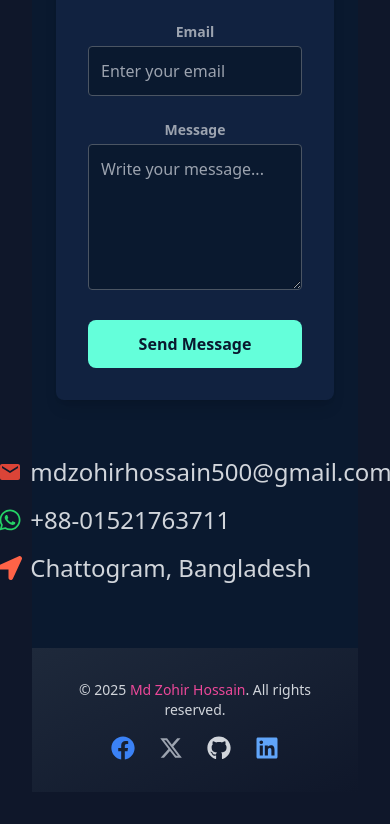
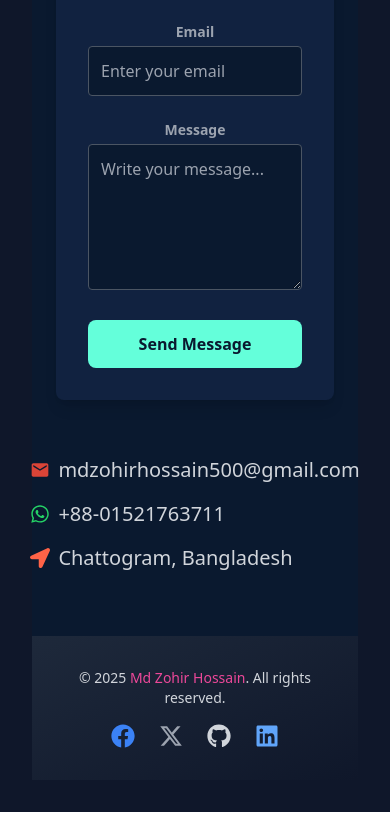
Before and after one commit to zohir26/portfolio, a React (Vite) app: page / in a window 390 px wide. Shown: the part 8951-9775 px from the top of the page. Built offline with nearby package versions, Linux system fonts and the light colour scheme.

Commit message:
responsive issue

```diff
--- a/src/Layout/Contact.jsx
+++ b/src/Layout/Contact.jsx
@@ -107,13 +107,13 @@ const Contact = () => {
 
       </div>
       <div className="mt-6 flex flex-col  text-center space-y-4 sm:space-y-0 sm:flex-col sm:gap-6 justify-start items-start">
-          <p className="flex justify-center items-center gap-2 text-2xl hover:text-[#DB4437] transition-colors">
+          <p className="flex justify-center items-center gap-2 text-xl lg:text-2xl hover:text-[#DB4437] transition-colors">
             <MdEmail className="text-[#DB4437]"/> mdzohirhossain500@gmail.com
           </p>
-          <p className="flex justify-center items-center gap-2 text-2xl hover:text-[#25D366] transition-colors">
+          <p className="flex justify-center items-center gap-2 text-xl lg:text-2xl hover:text-[#25D366] transition-colors">
             <FaWhatsapp className="text-[#25D366]"/> +88-01521763711
           </p>
-          <p className="flex justify-center items-center gap-2 text-2xl hover:text-[#FF6347] transition-colors">
+          <p className="flex justify-center items-center gap-2 text-xl lg:text-2xl hover:text-[#FF6347] transition-colors">
             <FaLocationArrow className="text-[#FF6347] hover:text-[#ff4500] transition-colors"/> Chattogram, Bangladesh
           </p>
         </div>
```
